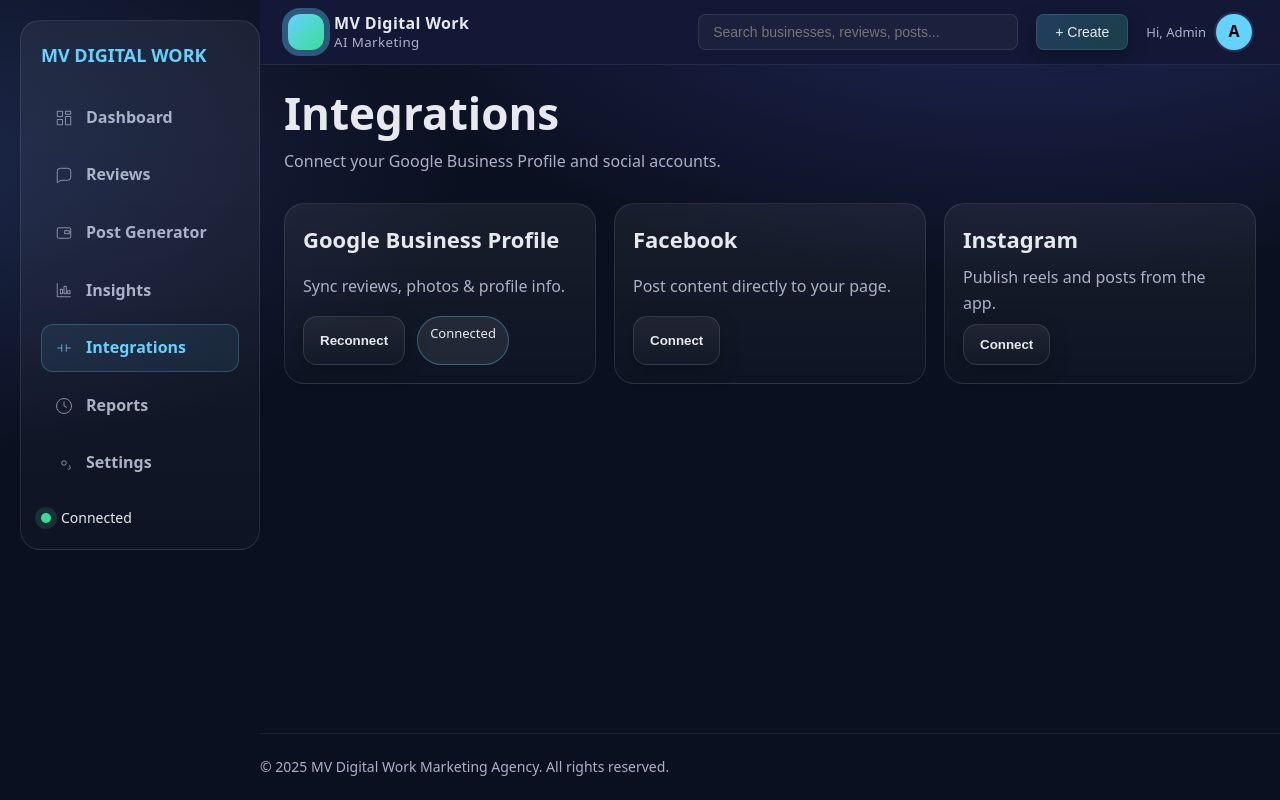
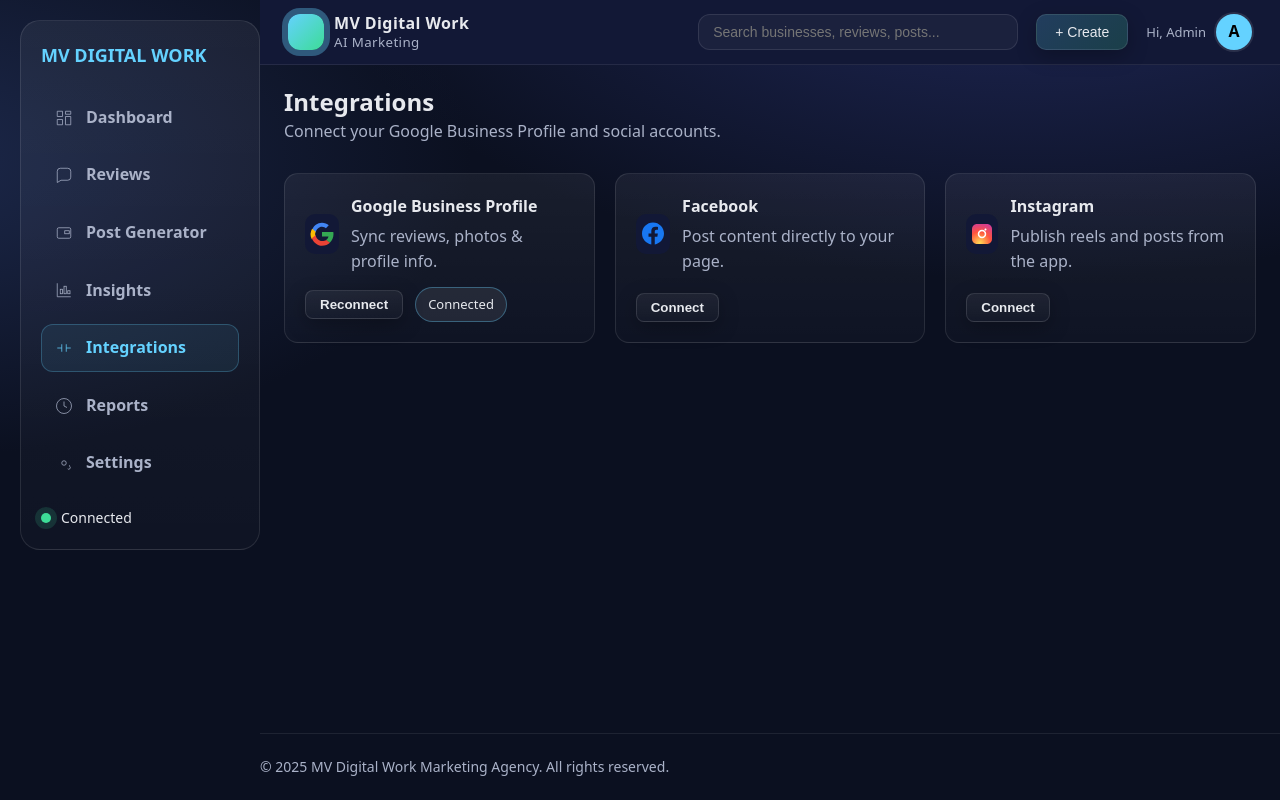
Before and after one commit to mvdigitalwork/MV-DIGITAL-DASHBOARD, a React (Vite) app: page /integrations in a window 1280 px wide. Built offline with nearby package versions, Linux system fonts and the light colour scheme.

Commit message:
Update message

```diff
--- a/src/components/layout/Header.tsx
+++ b/src/components/layout/Header.tsx
@@ -27,7 +27,7 @@
           style={{
             width: 36,
             height: 36,
-            borderRadius: 12, // ✅ consistent rounded square
+            borderRadius: 12,
             background: 'linear-gradient(135deg, #64d2ff, #3ddc97)',
           }}
         />
@@ -46,7 +46,7 @@
           placeholder="Search businesses, reviews, posts..."
           style={{
             padding: '9px 14px',
-            borderRadius: 8, // ✅ softer but uniform
+            borderRadius: 12,
             background: 'rgba(255,255,255,0.04)',
             border: '1px solid rgba(255,255,255,0.1)',
             color: 'var(--text)',
@@ -61,7 +61,7 @@
           className="btn"
           style={{
             padding: '9px 18px',
-            borderRadius: 8, // ✅ same as input
+            borderRadius: 10,
             fontSize: 14,
             fontWeight: 500,
             background:
@@ -79,7 +79,7 @@
             style={{
               width: 36,
               height: 36,
-              borderRadius: '50%', // ✅ avatar circle
+              borderRadius: '50%',
               background: 'var(--accent)',
               display: 'grid',
               placeItems: 'center',
--- a/src/pages/Integrations.tsx
+++ b/src/pages/Integrations.tsx
@@ -1,29 +1,111 @@
 import React from 'react'
 
-
-const IntegrationCard: React.FC<{title:string; connected?:boolean; desc:string}> = ({title, connected, desc}) => (
-<div className="card" style={{display:'grid', gap:8}}>
-<strong>{title}</strong>
-<p className="sub" style={{margin:0}}>{desc}</p>
-<div style={{display:'flex', gap:12}}>
-<button className="btn">{connected? 'Reconnect' : 'Connect'}</button>
-{connected && <span className="chip">Connected</span>}
-</div>
-</div>
+const GoogleIcon = () => (
+  <svg xmlns="http://www.w3.org/2000/svg" viewBox="0 0 48 48" width="24" height="24">
+    <path fill="#4285F4" d="M24 9.5c3.54 0 6.36 1.53 7.82 2.81l5.68-5.68C34.17 3.57 29.47 1.5 24 1.5 14.85 1.5 7.05 7.54 4.22 15.75l6.91 5.36C12.57 14.76 17.8 9.5 24 9.5z"/>
+    <path fill="#34A853" d="M46.98 24.5c0-1.58-.14-3.1-.41-4.56H24v9.12h12.92c-.56 2.84-2.22 5.24-4.73 6.86l7.34 5.7C43.94 37.61 46.98 31.55 46.98 24.5z"/>
+    <path fill="#FBBC05" d="M11.13 28.91a14.5 14.5 0 0 1 0-9.82l-6.91-5.36A23.99 23.99 0 0 0 .98 24c0 3.87.93 7.53 2.59 10.73l7.56-5.82z"/>
+    <path fill="#EA4335" d="M24 47.5c6.47 0 11.9-2.13 15.87-5.81l-7.34-5.7c-2.05 1.38-4.67 2.21-8.53 2.21-6.2 0-11.43-5.26-12.87-11.61l-7.56 5.82C7.05 40.46 14.85 47.5 24 47.5z"/>
+  </svg>
 )
 
+const FacebookIcon = () => (
+  <svg xmlns="http://www.w3.org/2000/svg" viewBox="0 0 48 48" width="24" height="24">
+    <path fill="#1877F2" d="M24 1C11.85 1 2 10.85 2 23c0 10.96 8.06 20.04 18.63 21.76V29.29h-5.6v-6.29h5.6v-4.79c0-5.55 3.32-8.62 8.36-8.62 2.43 0 4.96.43 4.96.43v5.45h-2.8c-2.76 0-3.62 1.72-3.62 3.48v4.05h6.16l-.99 6.29h-5.17v15.47C37.94 43.04 46 33.96 46 23 46 10.85 36.15 1 24 1z"/>
+  </svg>
+)
+
+const InstagramIcon = () => (
+  <svg xmlns="http://www.w3.org/2000/svg" viewBox="0 0 48 48" width="24" height="24">
+    <radialGradient id="a" cx="19.38" cy="42.035" r="44.899" gradientUnits="userSpaceOnUse">
+      <stop offset="0" stopColor="#fd5"/>
+      <stop offset=".5" stopColor="#ff543e"/>
+      <stop offset="1" stopColor="#c837ab"/>
+    </radialGradient>
+    <path fill="url(#a)" d="M34 4H14C8.48 4 4 8.48 4 14v20c0 5.52 4.48 10 10 10h20c5.52 0 10-4.48 10-10V14c0-5.52-4.48-10-10-10z"/>
+    <path fill="#fff" d="M24 15.5c-4.69 0-8.5 3.81-8.5 8.5s3.81 8.5 8.5 8.5 8.5-3.81 8.5-8.5-3.81-8.5-8.5-8.5zm0 14c-3.04 0-5.5-2.46-5.5-5.5s2.46-5.5 5.5-5.5 5.5 2.46 5.5 5.5-2.46 5.5-5.5 5.5zm9-14.75c0 1.1-.9 2-2 2s-2-.9-2-2 .9-2 2-2 2 .9 2 2z"/>
+  </svg>
+)
+
+const IntegrationCard: React.FC<{ title: string; connected?: boolean; desc: string; icon?: React.ReactNode }> = ({
+  title,
+  connected,
+  desc,
+  icon,
+}) => (
+  <div
+    className="card"
+    style={{
+      display: 'flex',
+      flexDirection: 'column',
+      gap: 12,
+      padding: '20px',
+      borderRadius: 14,
+      minHeight: 160,
+      justifyContent: 'space-between',
+    }}
+  >
+    <div style={{ display: 'flex', alignItems: 'center', gap: 12 }}>
+      <div
+        style={{
+          width: 40,
+          height: 40,
+          borderRadius: 10,
+          background: 'var(--card)',
+          display: 'grid',
+          placeItems: 'center',
+        }}
+      >
+        {icon}
+      </div>
+      <div>
+        <strong style={{ fontSize: 16 }}>{title}</strong>
+        <p className="sub" style={{ margin: '4px 0 0 0' }}>{desc}</p>
+      </div>
+    </div>
+
+    <div style={{ display: 'flex', gap: 12, alignItems: 'center' }}>
+      <button className="btn" style={{ padding: '6px 14px', borderRadius: 8 }}>
+        {connected ? 'Reconnect' : 'Connect'}
+      </button>
+      {connected && <span className="chip">Connected</span>}
+    </div>
+  </div>
+)
 
 const Integrations: React.FC = () => (
-<div>
-<h1>Integrations</h1>
-<p className="sub">Connect your Google Business Profile and social accounts.</p>
-<section className="grid">
-<IntegrationCard title="Google Business Profile" desc="Sync reviews, photos & profile info." connected />
-<IntegrationCard title="Facebook" desc="Post content directly to your page." />
-<IntegrationCard title="Instagram" desc="Publish reels and posts from the app." />
-</section>
-</div>
+  <div style={{ width: '100%' }}>
+    <h1 style={{ fontSize: 24, fontWeight: 600, marginBottom: 4 }}>Integrations</h1>
+    <p className="sub" style={{ marginBottom: 24 }}>
+      Connect your Google Business Profile and social accounts.
+    </p>
+
+    <section
+      className="grid"
+      style={{
+        display: 'grid',
+        gridTemplateColumns: 'repeat(auto-fill, minmax(280px, 1fr))',
+        gap: 20,
+      }}
+    >
+      <IntegrationCard
+        title="Google Business Profile"
+        desc="Sync reviews, photos & profile info."
+        connected
+        icon={<GoogleIcon />}
+      />
+      <IntegrationCard
+        title="Facebook"
+        desc="Post content directly to your page."
+        icon={<FacebookIcon />}
+      />
+      <IntegrationCard
+        title="Instagram"
+        desc="Publish reels and posts from the app."
+        icon={<InstagramIcon />}
+      />
+    </section>
+  </div>
 )
 
-
 export default Integrations
```
Also changed, not shown: src/theme.css (+26 -0 lines), src/index.css (line endings or trailing spaces).
